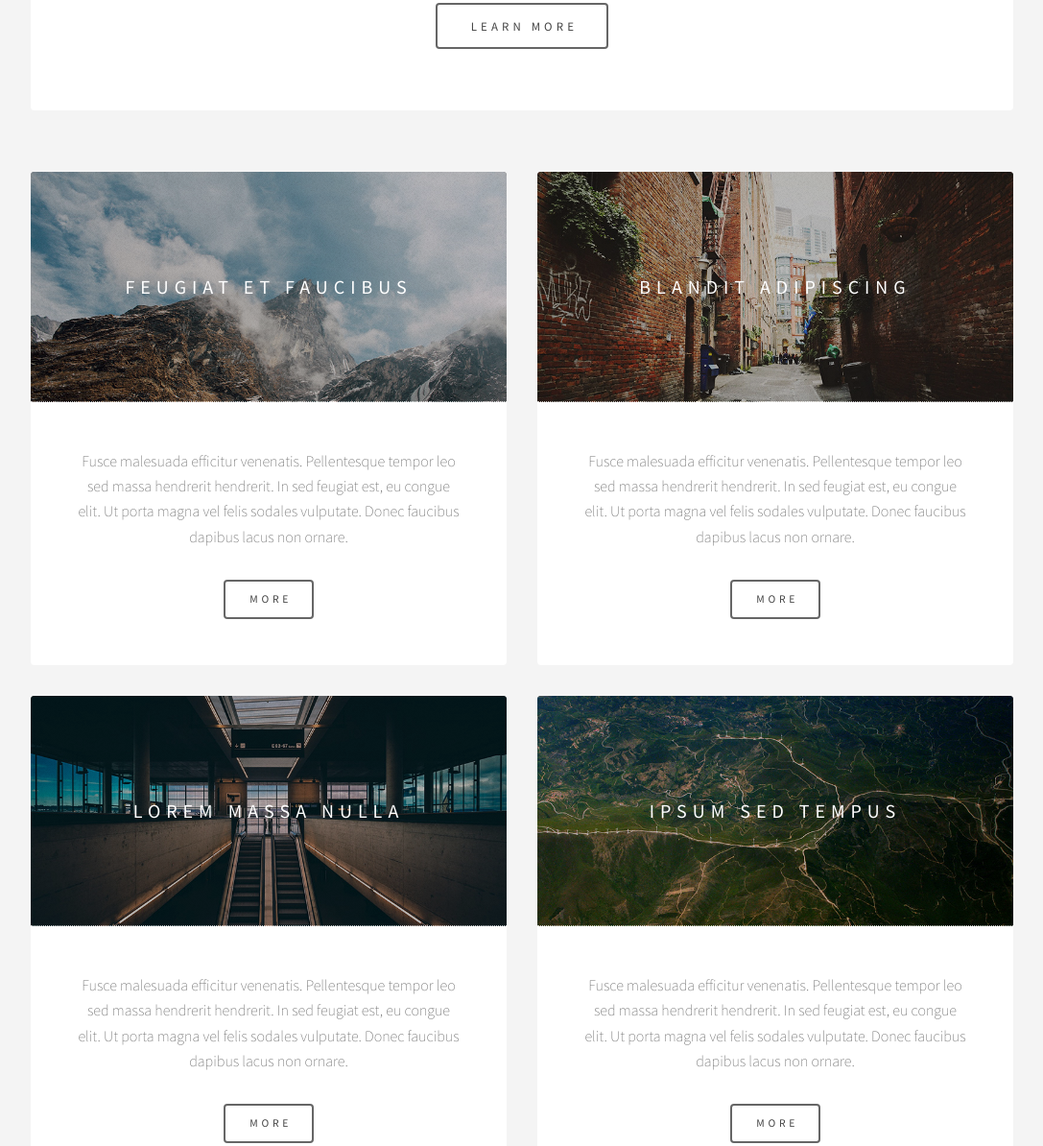
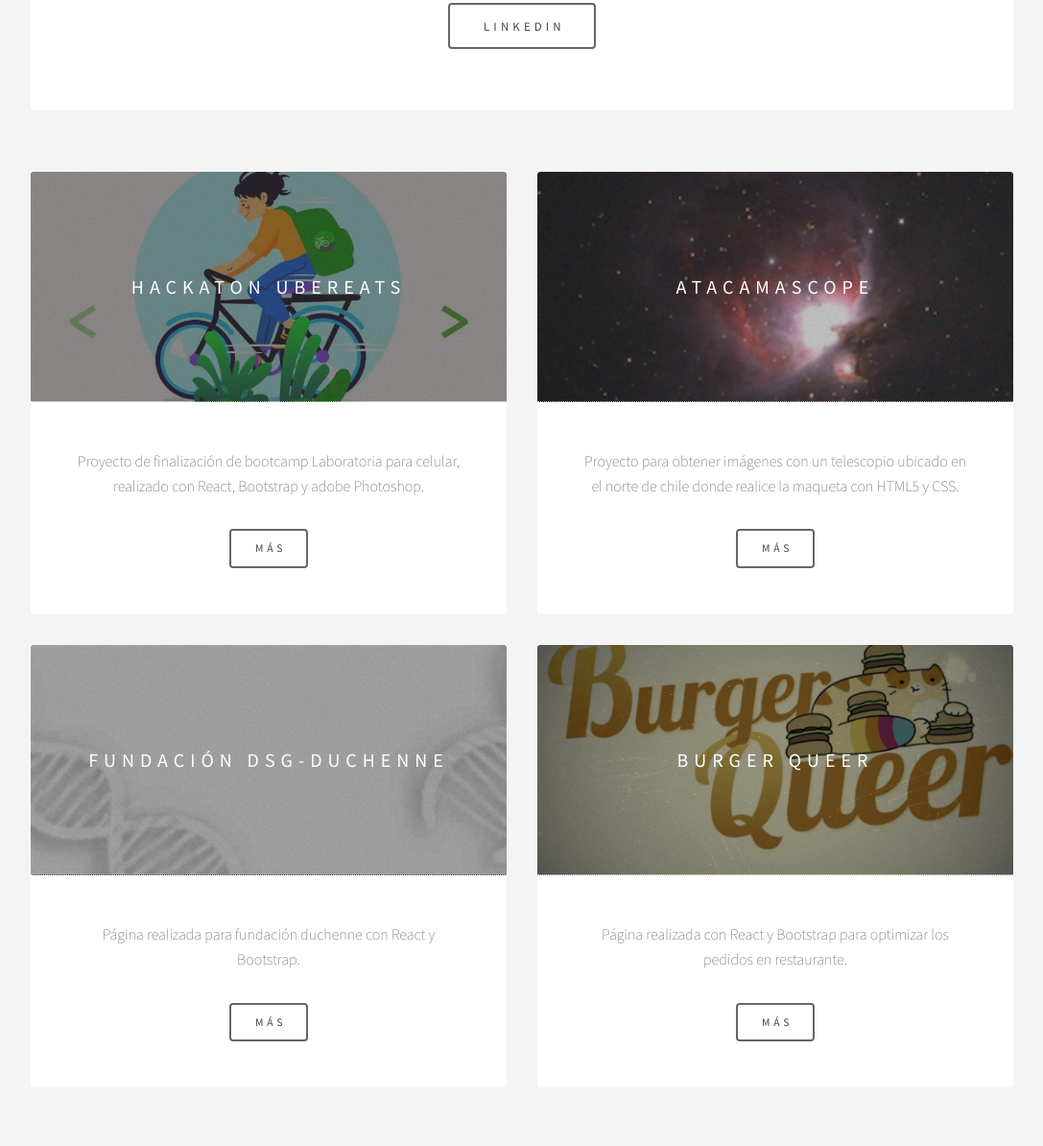
Before and after one commit to javie-lau/portafolio2, a plain HTML site: page index.html in a window 1280 px wide. Shown: the part 1057-2251 px from the top of the page at 96% size, without its empty margins (96-1183 px from the left). Drawn offline with Linux system fonts and the light colour scheme.

```diff
--- a/index.html
+++ b/index.html
@@ -6,7 +6,7 @@
 -->
 <html>
 	<head>
-		<title>Epilogue by TEMPLATED</title>
+		<title>Laura Silva Arratia</title>
 		<meta charset="utf-8" />
 		<meta name="viewport" content="width=device-width, initial-scale=1" />
 		<link rel="stylesheet" href="assets/css/main.css" />
@@ -16,7 +16,7 @@
 		<!-- Header -->
 			<header id="header" class="alt">
 				<div class="inner">
-					<h1>Laura Silva</h1>
+					<h1>Laura Silva Arratia</h1>
 					<p>Desarrolladora Front End</p>
 				</div>
 			</header>
@@ -30,7 +30,7 @@
 						<h2>Sobre mi</h2>
 						<p>Trabajo constantemente para alcanzar un conocimiento holistico, no solo en el área de la tecnología, si no que también en el ámbito social y espiritual, cuento con un el titulo de terapeuta natural, y comunicadora audiovisual y estudios en pedagogía, me gusta estar en constante crecimiento y desafiando mis capacidades tanto física y mentalmente, es por esto que entreno crossfit . Creo que mi mayor fortaleza es la voluntad y el hacer las cosas desde el amor.</p>
 						<ul class="actions">
-							<li><a href="#" class="button big">Learn More</a></li>
+							<li><a href="https://www.linkedin.com/in/laura-silva-arratia" class="button big">Linkedin</a></li>
 						</ul>
 					</section>
 
@@ -38,42 +38,42 @@
 					<section class="main items">
 						<article class="item">
 							<header>
-								<a href="#"><img src="images/pic01.jpg" alt="" /></a>
-								<h3>Feugiat et faucibus</h3>
+								<a href="https://uber-verde.firebaseapp.com/"><img src="images/ubereats.jpg" alt="" /></a>
+								<h3>Hackaton UberEats</h3>
 							</header>
-							<p>Fusce malesuada efficitur venenatis. Pellentesque tempor leo sed massa hendrerit hendrerit. In sed feugiat est, eu congue elit. Ut porta magna vel felis sodales vulputate. Donec faucibus dapibus lacus non ornare.</p>
+							<p>Proyecto de finalización de bootcamp Laboratoria para celular, realizado con React, Bootstrap y adobe Photoshop. </p>
 							<ul class="actions">
-								<li><a href="#" class="button">More</a></li>
+								<li><a href="https://uber-verde.firebaseapp.com/" class="button">Más</a></li>
 							</ul>
 						</article>
 						<article class="item">
 							<header>
-								<a href="#"><img src="images/pic02.jpg" alt="" /></a>
-								<h3>Blandit adipiscing</h3>
+								<a href="http://54.70.235.195/"><img src="images/atacama.png" alt="" /></a>
+								<h3>AtacamaScope</h3>
 							</header>
-							<p>Fusce malesuada efficitur venenatis. Pellentesque tempor leo sed massa hendrerit hendrerit. In sed feugiat est, eu congue elit. Ut porta magna vel felis sodales vulputate. Donec faucibus dapibus lacus non ornare.</p>
+							<p>Proyecto para obtener imágenes con un telescopio ubicado en el norte de chile donde realice la maqueta con HTML5 y CSS.</p>
 							<ul class="actions">
-								<li><a href="#" class="button">More</a></li>
+								<li><a href="http://54.70.235.195/" class="button">Más</a></li>
 							</ul>
 						</article>
 						<article class="item">
 							<header>
-								<a href="#"><img src="images/pic03.jpg" alt="" /></a>
-								<h3>Lorem massa nulla</h3>
+								<a href="https://mariia1304.github.io/duchenne-react/"><img src="images/adn.jpg" alt="" /></a>
+								<h3>Fundación Dsg-Duchenne</h3>
 							</header>
-							<p>Fusce malesuada efficitur venenatis. Pellentesque tempor leo sed massa hendrerit hendrerit. In sed feugiat est, eu congue elit. Ut porta magna vel felis sodales vulputate. Donec faucibus dapibus lacus non ornare.</p>
+							<p>Página realizada para fundación duchenne con								 React y Bootstrap.</p>
 							<ul class="actions">
-								<li><a href="#" class="button">More</a></li>
+								<li><a href="https://mariia1304.github.io/duchenne-react/" class="button">Más</a></li>
 							</ul>
 						</article>
 						<article class="item">
 							<header>
-								<a href="#"><img src="images/pic04.jpg" alt="" /></a>
-								<h3>Ipsum sed tempus</h3>
+								<a href="https://burguer-queen-b451c.firebaseapp.com/SCL009-Burger-Queen/"><img src="images/gato.jpeg" alt="" /></a>
+								<h3>Burger Queer</h3>
 							</header>
-							<p>Fusce malesuada efficitur venenatis. Pellentesque tempor leo sed massa hendrerit hendrerit. In sed feugiat est, eu congue elit. Ut porta magna vel felis sodales vulputate. Donec faucibus dapibus lacus non ornare.</p>
+							<p>Página realizada con React y Bootstrap para optimizar los pedidos en restaurante.</p>
 							<ul class="actions">
-								<li><a href="#" class="button">More</a></li>
+								<li><a href="https://burguer-queen-b451c.firebaseapp.com/SCL009-Burger-Queen/" class="button">Más</a></li>
 							</ul>
 						</article>
 					</section>
@@ -108,7 +108,7 @@
 							<li><a href="#" class="icon fa-linkedin"><span class="label">LinkedIn</span></a></li>
 							<li><a href="#" class="icon fa-envelope"><span class="label">Email</span></a></li>
 						</ul>
-						<p class="copyright">&copy; Untitled. Design: <a href="https://templated.co">TEMPLATED</a>. Images: <a href="https://unsplash.com">Unsplash</a>.</p>
+
 					</footer>
 
 			</div>
```
Also changed, not shown: images/adn.jpg (added), images/atacama.png (added), images/gato.jpeg (added), images/ubereats.jpeg (added), images/ubereats.jpg (added).
